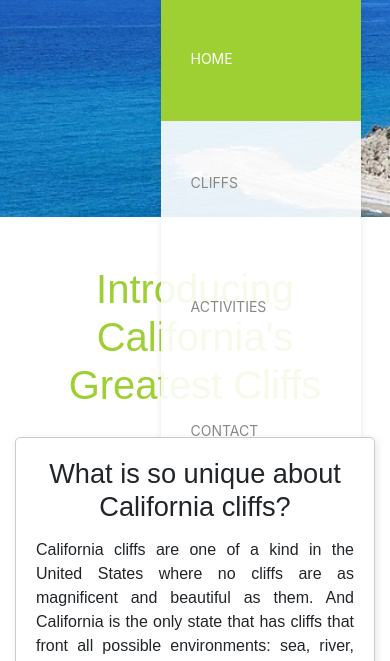
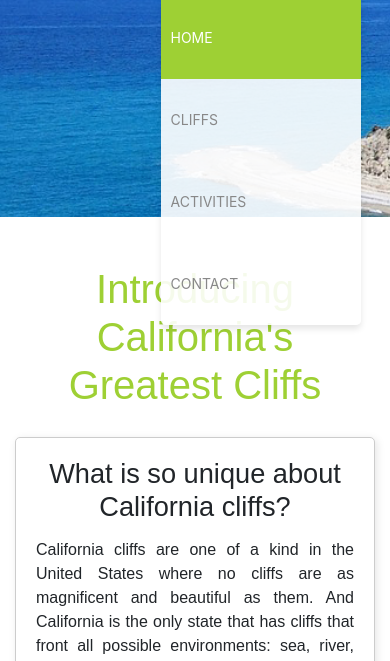
Before and after one commit to tomdempsey11/w6d2-homework, a plain HTML site: page w2d2-homework/index.html in a window 390 px wide. Both pictures are taken after a click on the button "Toggle navigation". Shown: the part 183-844 px from the top of the page. Drawn offline with nearby package versions, Linux system fonts and the light colour scheme.

Commit message:
improved dropdown nav menu functionality

```diff
--- a/w2d2-homework/styles.css
+++ b/w2d2-homework/styles.css
@@ -424,12 +424,13 @@ main.content-container {
         width: 100%;
         text-align: left; /* Align text inside */
         border: none; /* Remove borders */
-        padding: 10px 15px; /* Adjust spacing */
+        padding: 5px 0; /* Reduce vertical padding */
     }
 
     .navbar-nav .nav-link {
         font-size: 14px;
-        padding: 10px 15px; /* Adjust padding */
+        padding: 8px 10px; /* Adjust padding */
+        line-height: 4;
     }
 }
 
```
Also changed, not shown: w2d2-homework/index.html (+2 -0 lines).
